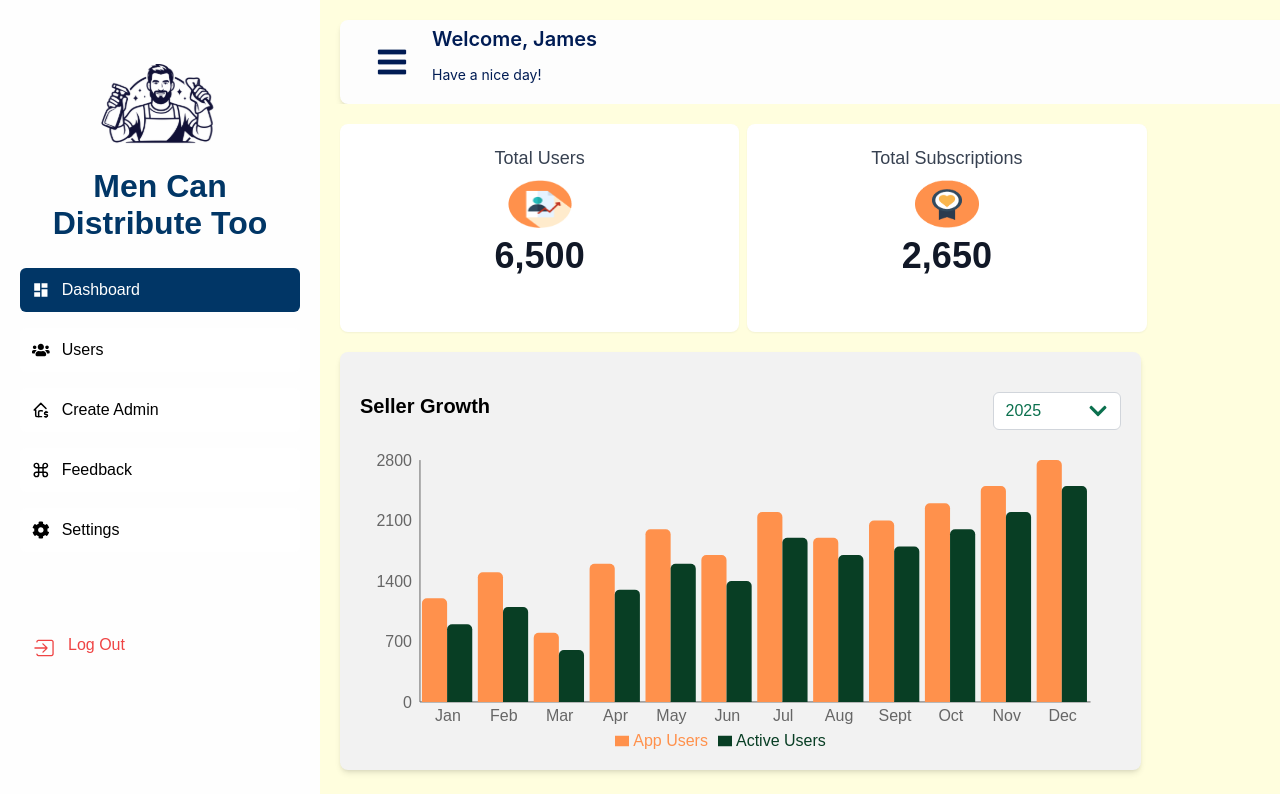
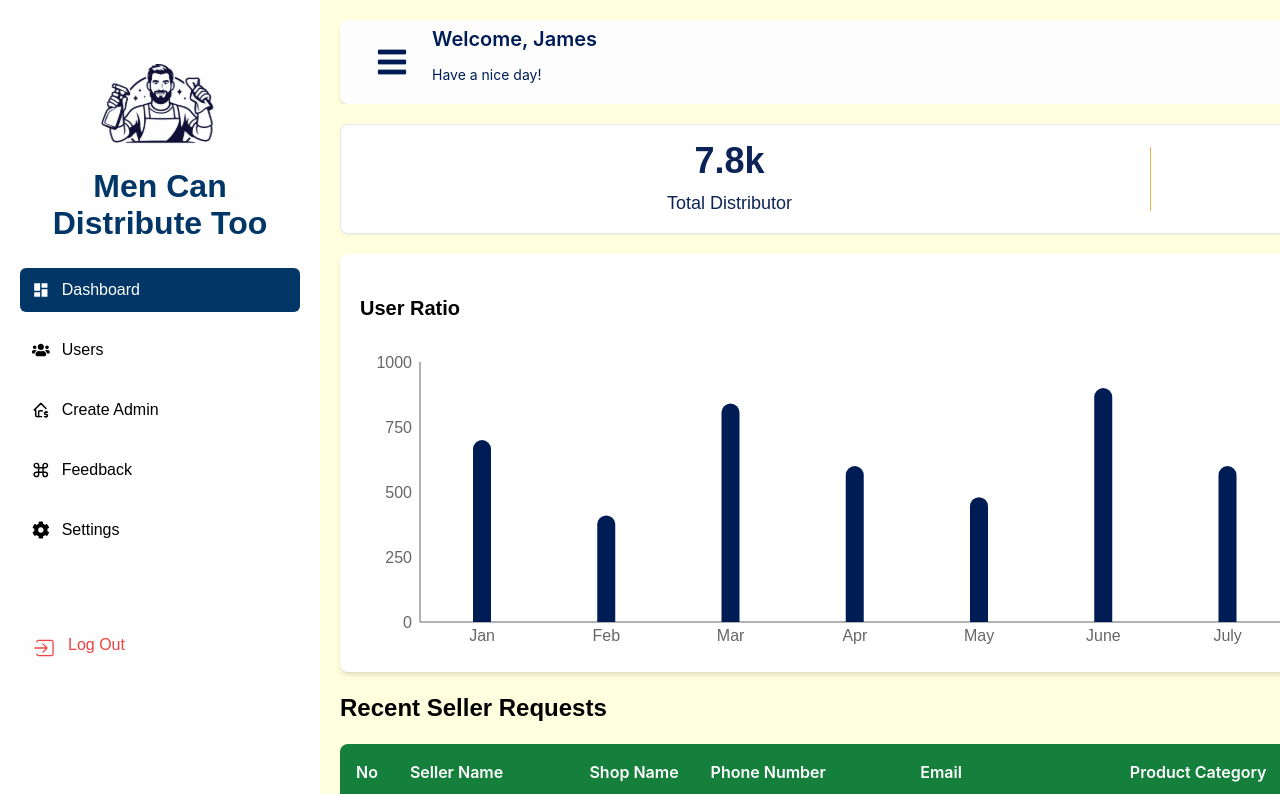
Before and after one commit to shishir786/manCanCleanToo-Dashboard, a React (Vite) app: page / in a window 1280 px wide. Shown: the top 794 px of the page. Built offline with nearby package versions, Linux system fonts and the light colour scheme.

Commit message:
dashboard running...

```diff
--- a/src/components/Dashboard/Dashboard.jsx
+++ b/src/components/Dashboard/Dashboard.jsx
@@ -2,12 +2,9 @@ import { Modal } from "antd";
 import dayjs from "dayjs";
 import { useState } from "react";
 import { FaChevronDown } from "react-icons/fa";
-import medal from "../../assets/medal.png";
-import profit from "../../assets/profit.png";
-import seller from "../../assets/seller.png";
-import user from "../../assets/user.png";
 import RecentSellerRequests from "./RecentSellerRequests";
 import SellerGrowth from "./SellerGrowth";
+import UserRatio from "./UserRatio";
 
 function DashboardPage() {
   const currentYear = dayjs().year();
@@ -37,45 +34,35 @@ function DashboardPage() {
 
   return (
     <div className="flex flex-col">
-      <div className="grid grid-cols-1 md:grid-cols-2 mmd:grid-cols-3 lg:grid-cols-4 gap-2">
-        <div className="flex flex-col items-center justify-center p-5 bg-white rounded-lg shadow-sm max-w-md">
-          <h2 className="text-gray-700 text-lg font-medium mb-2">
-            Total Users
-          </h2>
-
-          <div className="rounded-full">
-            <div className="flex items-center justify-center mb-2">
-              <img src={user} alt="User Stats Icon" className="w-16 h-12" />
-            </div>
-          </div>
-
-          <p className="text-gray-900 text-4xl font-bold">
-            {new Intl.NumberFormat().format(6500)}
+      {/* upper 2 blocks */}
+      <div
+        className="w-full flex bg-white rounded-lg shadow-sm items-center justify-center border border-[#E2E8F0]"
+        style={{ minHeight: "110px" }}
+      >
+        <div className="flex-1 flex flex-col items-center justify-center">
+          <p className="text-[#0D2357] text-3xl md:text-4xl font-bold mb-2">
+            7.8k
           </p>
+          <span className="text-[#0D2357] text-base md:text-lg font-medium">
+            Total Distributor
+          </span>
         </div>
-        <div className="flex flex-col items-center justify-center p-5 bg-white rounded-lg shadow-sm max-w-md">
-          <h2 className="text-gray-700 text-lg font-medium mb-2">
-            Total Subscriptions
-          </h2>
-
-          <div className="rounded-full">
-            <div className="flex items-center justify-center mb-2">
-              <img src={medal} alt="User Stats Icon" className="w-16 h-12" />
-            </div>
-          </div>
-
-          <p className="text-gray-900 text-4xl font-bold">
-            {new Intl.NumberFormat().format(2650)}
+        <div className="w-px h-16 bg-[#F4B057] mx-8" />
+        <div className="flex-1 flex flex-col items-center justify-center">
+          <p className="text-[#0D2357] text-3xl md:text-4xl font-bold mb-2">
+            249
           </p>
+          <span className="text-[#0D2357] text-base md:text-lg font-medium">
+            Total Employer
+          </span>
         </div>
-
       </div>
-      {/* .............. */}
-      <div className="grid grid-cols-1 md:grid-cols-1 lg:grid-cols-2 gap-5 mt-5">
-        <div className="w-full p-5 bg-[#F2F2F2] rounded-lg shadow-md">
+      {/* User Ratio Section */}
+      <div className="w-full gap-5 mt-5 ">
+        <div className="w-full p-5 bg-[#FFFFFF] rounded-lg shadow-md">
           <div className="flex flex-col md:flex-row md:justify-between lg:justify-between items-center gap-5 my-5">
             <div>
-              <h1 className="text-xl font-semibold">Seller Growth</h1>
+              <h1 className="text-xl font-semibold">User Ratio</h1>
             </div>
             <div className="relative w-full md:w-32">
               <button
@@ -104,9 +91,10 @@ function DashboardPage() {
               )}
             </div>
           </div>
-          <SellerGrowth />
+          <UserRatio />
         </div>
       </div>
+
       <div className="mt-5">
         <h1 className="text-2xl font-bold mb-5">Recent Seller Requests</h1>
         <RecentSellerRequests showModal={showModal} />
--- a/src/components/Dashboard/SellerGrowth.jsx
+++ /dev/null
@@ -1,75 +0,0 @@
-/* eslint-disable react/prop-types */
-import {
-  BarChart,
-  Bar,
-  XAxis,
-  YAxis,
-  Tooltip,
-  ResponsiveContainer,
-  Legend,
-} from "recharts";
-
-const SellerGrowth = () => {
-  const userData = [
-    { month: "Jan", appUsers: 1200, activeUsers: 900 },
-    { month: "Feb", appUsers: 1500, activeUsers: 1100 },
-    { month: "Mar", appUsers: 800, activeUsers: 600 },
-    { month: "Apr", appUsers: 1600, activeUsers: 1300 },
-    { month: "May", appUsers: 2000, activeUsers: 1600 },
-    { month: "Jun", appUsers: 1700, activeUsers: 1400 },
-    { month: "Jul", appUsers: 2200, activeUsers: 1900 },
-    { month: "Aug", appUsers: 1900, activeUsers: 1700 },
-    { month: "Sept", appUsers: 2100, activeUsers: 1800 },
-    { month: "Oct", appUsers: 2300, activeUsers: 2000 },
-    { month: "Nov", appUsers: 2500, activeUsers: 2200 },
-    { month: "Dec", appUsers: 2800, activeUsers: 2500 },
-  ];
-
-  const CustomTooltip = ({ active, payload }) => {
-    if (active && payload && payload.length) {
-      const { month, appUsers, activeUsers } = payload[0].payload;
-      return (
-        <div className="bg-white py-2 px-3 rounded shadow border">
-          <p className="text-black font-semibold">{`Month: ${month}`}</p>
-          <p className="text-[#FF914C]">{`App Users: ${appUsers}`}</p>
-          <p className="text-[#083E24]">{`Active Users: ${activeUsers}`}</p>
-        </div>
-      );
-    }
-    return null;
-  };
-
-  return (
-    <div className="w-full h-[300px]">
-      <ResponsiveContainer width="100%" height="100%">
-        <BarChart
-          data={userData}
-          margin={{ top: 10, right: 30, left: 0, bottom: 0 }}
-          barGap={100}
-          barCategoryGap={40}
-        >
-          <XAxis tickLine={false} dataKey="month" />
-          <YAxis tickLine={false} />
-          <Tooltip content={<CustomTooltip />} />
-          <Legend />
-          <Bar
-            dataKey="appUsers"
-            fill="#FF914C"
-            barSize={30}
-            radius={[5, 5, 0, 0]}
-            name="App Users"
-          />
-          <Bar
-            dataKey="activeUsers"
-            fill="#083E24"
-            barSize={30}
-            radius={[5, 5, 0, 0]}
-            name="Active Users"
-          />
-        </BarChart>
-      </ResponsiveContainer>
-    </div>
-  );
-};
-
-export default SellerGrowth;
--- /dev/null
+++ b/src/components/Dashboard/UserRatio.jsx
@@ -0,0 +1,65 @@
+/* eslint-disable react/prop-types */
+import {
+  BarChart,
+  Bar,
+  XAxis,
+  YAxis,
+  Tooltip,
+  ResponsiveContainer,
+} from "recharts";
+
+const UserRatio = () => {
+  const userData = [
+    { month: "Jan", users: 700 },
+    { month: "Feb", users: 410 },
+    { month: "Mar", users: 840 },
+    { month: "Apr", users: 600 },
+    { month: "May", users: 480 },
+    { month: "June", users: 900 },
+    { month: "July", users: 600 },
+    { month: "Aug", users: 650 },
+    { month: "Sep", users: 900 },
+    { month: "Oct", users: 790 },
+    { month: "Nov", users: 600 },
+    { month: "Dec", users: 835 },
+  ];
+
+  const CustomTooltip = ({ active, payload }) => {
+    if (active && payload && payload.length) {
+      const { month, users } = payload[0].payload;
+      return (
+        <div className="bg-[#F88015] text-[#001C54] px-[19px] py-1 rounded shadow-[0_22px_24px_rgba(0,0,0,0.25)]">
+          <p className="text-xs font-bold leading-[15px] mb-1">Users</p>
+          <p className="text-sm font-normal leading-[17px]">{users}</p>
+        </div>
+      );
+    }
+    return null;
+  };
+
+  return (
+    <div className="w-full h-[300px]">
+      <ResponsiveContainer width="100%" height="100%">
+        <BarChart
+          data={userData}
+          margin={{ top: 10, right: 30, left: 0, bottom: 0 }}
+          barGap={100}
+          barCategoryGap={40}
+        >
+          <XAxis tickLine={false} dataKey="month" />
+          <YAxis tickLine={false} />
+          <Tooltip content={<CustomTooltip />} />
+          <Bar
+            dataKey="users"
+            fill="#001C54"
+            barSize={18}
+            radius={[30, 30, 0, 0]}
+            name="Users"
+          />
+        </BarChart>
+      </ResponsiveContainer>
+    </div>
+  );
+};
+
+export default UserRatio;
```
